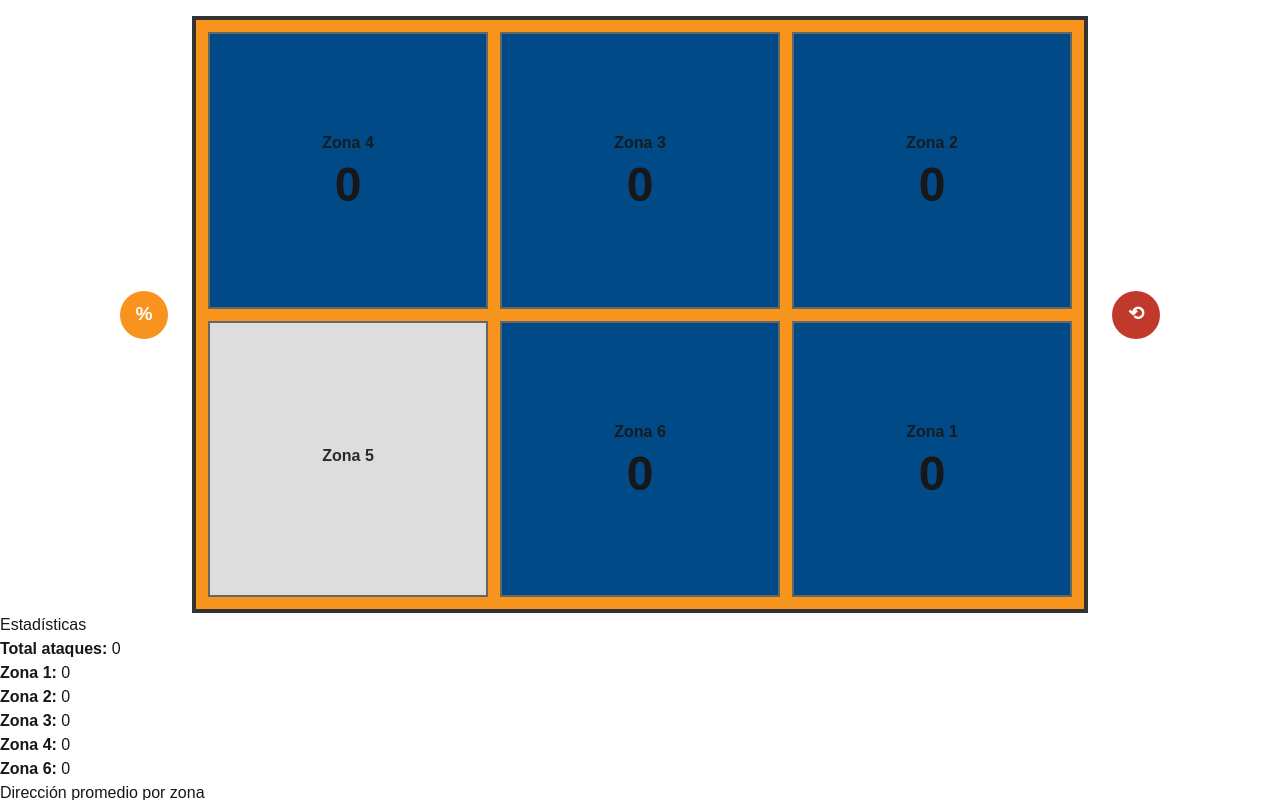
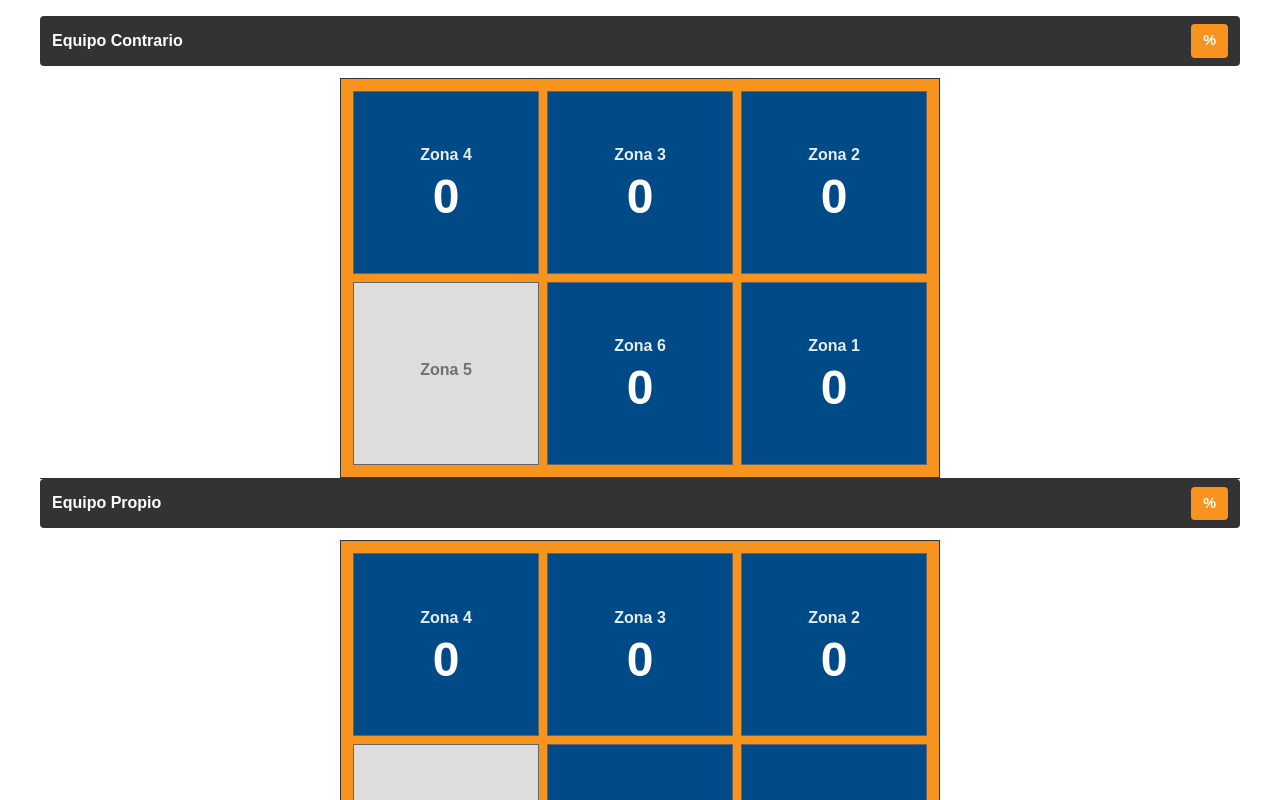
Before and after one commit to DiagoGar/VolyStats, a Next.js app: page / in a window 1280 px wide. Shown: the top 800 px of the page. Built offline with nearby package versions, Linux system fonts and the light colour scheme.

Commit message:
se crea otra mitad de cancha (ahora hay propia y rival) y se crea un hisotrial fantasma de spikes

```diff
--- a/src/app/page.tsx
+++ b/src/app/page.tsx
@@ -3,31 +3,29 @@
 import { Court } from "@/components/Court/Court";
 import { StatsPanel } from "@/components/Stats/StatsPanel";
 import { Stats } from "@/components/Stats/Stats";
-import { useMatchStats } from "@/hooks/useMatchStats";
-import { useSpikeTrajectories } from "@/hooks/useSpikeTrajectories";
+import { useGameStats } from "@/hooks/useGameStats";
+import { useGameTrajectories } from "@/hooks/useGameTrajectories";
 
 export default function Page() {
-  const { stats, addAttack, toggleMode, resetMatch } = useMatchStats();
-
-  const { trajectories, addTrajectory, resetTrajectories } =
-    useSpikeTrajectories();
+  const { stats, addAttack, toggleMode, resetGame } = useGameStats();
+  const { trajectories, addTrajectory, resetGame: resetTrajectories } = useGameTrajectories();
 
   return (
     <>
       <Court
         stats={stats}
+        trajectories={trajectories}
         onAttack={addAttack}
         onToggleMode={toggleMode}
         onReset={() => {
-          resetMatch();
+          resetGame();
           resetTrajectories();
         }}
         onSpikeDraw={addTrajectory}
-        spikeTrajectories={trajectories}
       />
 
-      <StatsPanel stats={stats} />
-      <Stats trajectories={trajectories} />
+      {/* <StatsPanel stats={stats} /> */}
+      {/* <Stats trajectories={trajectories.own} /> */}
     </>
   );
 }
--- a/src/components/Court/Court.tsx
+++ b/src/components/Court/Court.tsx
@@ -1,129 +1,62 @@
-import { ZoneButton } from "./Zone";
-import type { MatchStats, Zone } from "@/types/stats";
-import { calculatePercentage } from "@/utils/calculations";
-import { averageAngle } from "@/utils/spikeMath";
-import { useEffect, useRef } from "react";
-import { useState } from "react";
-import { SpikeDraw } from "../SpikeDraw/SpikeDraw";
-import type { SpikeTrajectoriesByZone } from "@/hooks/useSpikeTrajectories";
+import { HalfCourt } from "./HalfCourt";
+import type { Zone } from "@/types/stats";
+import type { GameStats } from "@/hooks/useGameStats";
+import type { GameTrajectories } from "@/hooks/useGameTrajectories";
 import "./court.css";
 
 interface Props {
-  stats: MatchStats;
-  onAttack: (zone: Zone) => void;
-  onToggleMode: () => void;
+  stats: GameStats;
+  trajectories: GameTrajectories;
+  onAttack: (team: "own" | "opponent", zone: Zone) => void;
+  onToggleMode: (team: "own" | "opponent") => void;
   onReset: () => void;
-
   onSpikeDraw: (
+    team: "own" | "opponent",
     zone: Zone,
     start: { x: number; y: number },
     end: { x: number; y: number }
   ) => void;
-
-  spikeTrajectories: SpikeTrajectoriesByZone;
 }
-
 
 export function Court({
   stats,
+  trajectories,
   onAttack,
   onToggleMode,
   onReset,
   onSpikeDraw,
-  spikeTrajectories,
 }: Props) {
+  return (
+    <section className="court-section">
+      <div className="court-container">
+        {/* Equipo Contrario - ARRIBA */}
+        <HalfCourt
+          team="opponent"
+          stats={stats.opponent}
+          spikeTrajectories={trajectories.opponent}
+          onAttack={(zone) => onAttack("opponent", zone)}
+          onToggleMode={() => onToggleMode("opponent")}
+          onSpikeDraw={(zone, start, end) => onSpikeDraw("opponent", zone, start, end)}
+        />
 
-  const [drawZone, setDrawZone] = useState<Zone | null>(null);
+        {/* Divisor */}
+        <div className="court-divider" />
 
-  const getValue = (zone: Zone) => {
-    if (stats.mode === "cantidad") {
-      return stats.zones[zone];
-    }
-
-    const percentage = calculatePercentage(stats.zones[zone], stats.total);
-
-    return `${percentage}%`;
-  };
-
-  const handleLongPress = (zone: Zone) => {
-    setDrawZone(zone);
-  };
-
-  const canvasRef = useRef<HTMLCanvasElement>(null);
-
-  return (
-    <section>
-      <div className="court-wrapper">
-        {/* Botón modo */}
-        <button
-          className="side-button mode"
-          onClick={onToggleMode}
-          aria-label="Cambiar modo"
-        >
-          {stats.mode === "cantidad" ? "%" : "#"}
-        </button>
-
-        {/* Cancha */}
-        <div className="court">
-          <canvas ref={canvasRef} className="court-canvas" />
-          {/* Fila delantera */}
-          <ZoneButton
-            zone={4}
-            value={getValue(4)}
-            onClick={onAttack}
-            onLongPress={handleLongPress}
-          />
-          <ZoneButton
-            zone={3}
-            value={getValue(3)}
-            onClick={onAttack}
-            onLongPress={handleLongPress}
-          />
-          <ZoneButton
-            zone={2}
-            value={getValue(2)}
-            onClick={onAttack}
-            onLongPress={handleLongPress}
-          />
-
-          {/* Fila zaguera */}
-          <div className="zone disabled">
-            <div className="zone-label">Zona 5</div>
-          </div>
-
-          <ZoneButton
-            zone={6}
-            value={getValue(6)}
-            onClick={onAttack}
-            onLongPress={handleLongPress}
-          />
-          <ZoneButton
-            zone={1}
-            value={getValue(1)}
-            onClick={onAttack}
-            onLongPress={handleLongPress}
-          />
-        </div>
-
-        {/* Botón reset */}
-        <button
-          className="side-button reset"
-          onClick={onReset}
-          aria-label="Resetear estadísticas"
-        >
-          ⟲
-        </button>
+        {/* Equipo Propio - ABAJO */}
+        <HalfCourt
+          team="own"
+          stats={stats.own}
+          spikeTrajectories={trajectories.own}
+          onAttack={(zone) => onAttack("own", zone)}
+          onToggleMode={() => onToggleMode("own")}
+          onSpikeDraw={(zone, start, end) => onSpikeDraw("own", zone, start, end)}
+        />
       </div>
 
-      {/* Pantalla de dibujo */}
-      {drawZone !== null && (
-        <SpikeDraw
-          zone={drawZone}
-          onClose={() => setDrawZone(null)}
-          onSpikeDraw={onSpikeDraw}
-          averageAngle={averageAngle(spikeTrajectories[drawZone])}
-        />
-      )}
+      {/* Botón reset global */}
+      <button className="reset-button" onClick={onReset} aria-label="Resetear todo">
+        ⟲ Resetear Partido
+      </button>
     </section>
   );
 }
--- /dev/null
+++ b/src/components/Court/HalfCourt.tsx
@@ -0,0 +1,115 @@
+import { ZoneButton } from "./Zone";
+import type { MatchStats, Zone } from "@/types/stats";
+import { calculatePercentage } from "@/utils/calculations";
+import { averageAngle } from "@/utils/spikeMath";
+import { SpikeDraw } from "../SpikeDraw/SpikeDraw";
+import type { SpikeTrajectoriesByZone } from "@/hooks/useGameTrajectories";
+import { useState } from "react";
+
+interface HalfCourtProps {
+  team: "own" | "opponent";
+  stats: MatchStats;
+  spikeTrajectories: SpikeTrajectoriesByZone;
+  onAttack: (zone: Zone) => void;
+  onToggleMode: () => void;
+  onSpikeDraw: (zone: Zone, start: { x: number; y: number }, end: { x: number; y: number }) => void;
+}
+
+export function HalfCourt({
+  team,
+  stats,
+  spikeTrajectories,
+  onAttack,
+  onToggleMode,
+  onSpikeDraw,
+}: HalfCourtProps) {
+  const [drawZone, setDrawZone] = useState<Zone | null>(null);
+
+  const getValue = (zone: Zone) => {
+    if (stats.mode === "cantidad") {
+      return stats.zones[zone];
+    }
+
+    const percentage = calculatePercentage(stats.zones[zone], stats.total);
+    return `${percentage}%`;
+  };
+
+  const handleLongPress = (zone: Zone) => {
+    setDrawZone(zone);
+  };
+
+  const handleAttack = (zone: Zone) => {
+    onAttack(zone);
+  };
+
+  const isOpponent = team === "opponent";
+
+  return (
+    <div className={`half-court ${team}`}>
+      {/* Encabezado */}
+      <div className="half-court-header">
+        <span className="team-name">{isOpponent ? "Equipo Contrario" : "Equipo Propio"}</span>
+        <button
+          className="mode-toggle"
+          onClick={onToggleMode}
+          aria-label="Cambiar modo"
+          title={stats.mode === "cantidad" ? "Modo: cantidad" : "Modo: porcentaje"}
+        >
+          {stats.mode === "cantidad" ? "%" : "#"}
+        </button>
+      </div>
+
+      {/* Cancha */}
+      <div className="court">
+        {/* Fila delantera */}
+        <ZoneButton
+          zone={4}
+          value={getValue(4)}
+          onClick={handleAttack}
+          onLongPress={handleLongPress}
+        />
+        <ZoneButton
+          zone={3}
+          value={getValue(3)}
+          onClick={handleAttack}
+          onLongPress={handleLongPress}
+        />
+        <ZoneButton
+          zone={2}
+          value={getValue(2)}
+          onClick={handleAttack}
+          onLongPress={handleLongPress}
+        />
+
+        {/* Fila zaguera */}
+        <div className="zone disabled">
+          <div className="zone-label">Zona 5</div>
+        </div>
+
+        <ZoneButton
+          zone={6}
+          value={getValue(6)}
+          onClick={handleAttack}
+          onLongPress={handleLongPress}
+        />
+        <ZoneButton
+          zone={1}
+          value={getValue(1)}
+          onClick={handleAttack}
+          onLongPress={handleLongPress}
+        />
+      </div>
+
+      {/* Modal de dibujo */}
+      {drawZone !== null && (
+        <SpikeDraw
+          zone={drawZone}
+          onClose={() => setDrawZone(null)}
+          onSpikeDraw={(zone, start, end) => onSpikeDraw(zone, start, end)}
+          averageAngle={averageAngle(spikeTrajectories[drawZone])}
+          trajectories={spikeTrajectories[drawZone]}
+        />
+      )}
+    </div>
+  );
+}
--- a/src/components/Court/court.css
+++ b/src/components/Court/court.css
@@ -1,89 +1,85 @@
+/* Contenedor principal */
+.court-section {
+  width: 100%;
+  display: flex;
+  flex-direction: column;
+  align-items: center;
+  gap: 24px;
+  padding: 16px;
+}
+
+.court-container {
+  display: flex;
+  flex-direction: column;
+  gap: 0;
+  align-items: stretch;
+  width: 100%;
+  max-width: 1200px;
+}
+
+/* Mitad de cancha */
+.half-court {
+  flex: 1;
+  display: flex;
+  flex-direction: column;
+  gap: 12px;
+  align-items: center;
+}
+
+.half-court-header {
+  display: flex;
+  justify-content: space-between;
+  align-items: center;
+  width: 100%;
+  padding: 8px 12px;
+  background-color: #333;
+  color: white;
+  border-radius: 4px;
+  gap: 8px;
+}
+
+.team-name {
+  font-weight: bold;
+  font-size: 1rem;
+}
+
+.mode-toggle {
+  padding: 6px 12px;
+  border: none;
+  border-radius: 4px;
+  background: #f7931e;
+  color: white;
+  font-weight: bold;
+  cursor: pointer;
+  font-size: 0.9rem;
+  transition: background 0.2s;
+}
+
+.mode-toggle:active {
+  transform: scale(0.95);
+}
+
+/* Divisor entre mitades */
+.court-divider {
+  width: 100%;
+  height: 1px;
+  background: #333;
+}
+
+/* Cancha individual */
 .court {
   display: grid;
   grid-template-columns: repeat(3, 1fr);
   grid-template-rows: repeat(2, 1fr);
-  gap: 12px;
+  gap: 8px;
 
-  width: 70vw;
-  max-width: 900px;
-  min-width: 320px;
-
+  width: 100%;
+  max-width: 600px;
   aspect-ratio: 3 / 2;
 
-  border: 4px solid #333;
+  border: 1px solid #333;
   padding: 12px;
   background-color: #f7941d;
-}
-
-.court-wrapper {
-  display: flex;
-  align-items: center;
-  justify-content: center;
-  gap: 24px;
-  margin-top: 16px;
-}
-
-.side-button {
-  width: 48px;
-  height: 48px;
-  border-radius: 50%;
-  border: none;
-
-  background: #f7931e;
-  color: white;
-  font-size: 1.2rem;
-  font-weight: bold;
-
-  cursor: pointer;
-  touch-action: manipulation;
-}
-
-
-.side-button:active {
-  transform: scale(0.95);
-}
-
-.side-button.reset {
-  background: #c0392b;
-}
-
-.zone {
-  display: flex;
-  flex-direction: column;
-  align-items: center;
-  justify-content: center;
-
-  font-size: 18px;
-  font-weight: bold;
-
-  border: 2px solid #666;
-  background-color: #004b87;
-
-  cursor: pointer;
-  user-select: none;
-}
-
-.zone-label {
-  font-size: 1rem;
-  margin-bottom: 6px;
-  opacity: 0.9;
-}
-
-.zone-value {
-  font-size: clamp(1.8rem, 4vw, 3rem);
-  line-height: 1;
-}
-
-.zone:hover {
-  background-color: #005697 ;
-}
-
-.zone.disabled {
-  background-color: #ddd;
-  cursor: not-allowed;
-}
-
-.court {
   position: relative;
 }
 
@@ -94,7 +90,71 @@
   pointer-events: none;
 }
 
+/* Botón de reset */
+.reset-button {
+  padding: 12px 24px;
+  border: none;
+  border-radius: 8px;
+  background: #c0392b;
+  color: white;
+  font-size: 1rem;
+  font-weight: bold;
+  cursor: pointer;
+  transition: background 0.2s;
+}
+
+.reset-button:hover {
+  background: #a93226;
+}
+
+.reset-button:active {
+  transform: scale(0.95);
+}
+
+/* Zonas */
 .zone {
+  display: flex;
+  flex-direction: column;
+  align-items: center;
+  justify-content: center;
+
+  font-size: 18px;
+  font-weight: bold;
+
+  border: 1px solid #666;
+  background-color: #004b87;
+
+  cursor: pointer;
+  user-select: none;
   position: relative;
   z-index: 2;
+  transition: background-color 0.2s;
 }
+
+.zone-label {
+  font-size: 1rem;
+  margin-bottom: 6px;
+  opacity: 0.9;
+  color: white;
+}
+
+.zone-value {
+  font-size: clamp(1.8rem, 4vw, 3rem);
+  line-height: 1;
+  color: white;
+}
+
+.zone:hover {
+  background-color: #005697;
+}
+
+.zone.disabled {
+  background-color: #ddd;
+  cursor: not-allowed;
+  color: #666;
+}
+
+.zone.disabled .zone-label,
+.zone.disabled .zone-value {
+  color: #666;
+}
--- a/src/components/SpikeDraw/SpikeDraw.tsx
+++ b/src/components/SpikeDraw/SpikeDraw.tsx
@@ -2,12 +2,14 @@
 
 import { useEffect, useRef, useState } from "react";
 import type { Zone } from "@/types/stats";
+import type { SpikeVector } from "@/types/spike";
 import { zoneOrigins } from "./zoneOrigins";
 import {
   drawCourt,
   drawOrigin,
   drawLine,
   drawAverageArrow,
+  drawGhostTrajectories,
   isNearOrigin,
   getNormalizedPos,
 } from "@/utils/canvasUtils";
@@ -25,6 +27,9 @@ interface Props {
 
   // 🔹 NUEVO: ángulo promedio (en radianes)
   averageAngle?: number | null;
+
+  // 🔹 NUEVO: historial de trayectorias de la zona
+  trajectories?: SpikeVector[];
 }
 
 export function SpikeDraw({
@@ -32,6 +37,7 @@ export function SpikeDraw({
   onClose,
   onSpikeDraw,
   averageAngle,
+  trajectories = [],
 }: Props) {
   const canvasRef = useRef<HTMLCanvasElement>(null);
 
@@ -61,6 +67,10 @@ export function SpikeDraw({
     setCurrentEnd(pos);
 
     drawCourt(ctx, canvas);
+
+    // 🔹 Dibujar historial fantasma primero (para que no compita visualmente)
+    drawGhostTrajectories(ctx, canvas, trajectories);
+
     drawOrigin(ctx, canvas, origin);
 
     // 🔹 Flecha promedio
@@ -83,6 +93,10 @@ export function SpikeDraw({
     const ctx = canvas.getContext("2d")!;
 
     drawCourt(ctx, canvas);
+
+    // 🔹 Dibujar historial fantasma
+    drawGhostTrajectories(ctx, canvas, trajectories);
+
     drawOrigin(ctx, canvas, origin);
 
     if (averageAngle != null) {
@@ -114,6 +128,10 @@ useEffect(() => {
     console.log("🔄 resize canvas", canvas.width, canvas.height);
 
     drawCourt(ctx, canvas);
+
+    // 🔹 Dibujar historial fantasma primero
+    drawGhostTrajectories(ctx, canvas, trajectories);
+
     drawOrigin(ctx, canvas, origin);
 
     if (typeof averageAngle === "number") {
@@ -128,7 +146,7 @@ useEffect(() => {
   window.addEventListener("resize", resize);
 
   return () => window.removeEventListener("resize", resize);
-}, [zone, origin, averageAngle]);
+}, [zone, origin, averageAngle, trajectories]);
 
 
   return (
--- /dev/null
+++ b/src/hooks/useGameStats.ts
@@ -0,0 +1,73 @@
+import { useState } from "react";
+import type { Zone, MatchStats, Mode } from "@/types/stats";
+
+const initialTeamStats: MatchStats = {
+  zones: {
+    1: 0,
+    2: 0,
+    3: 0,
+    4: 0,
+    6: 0,
+  },
+  total: 0,
+  mode: "cantidad",
+};
+
+export interface GameStats {
+  own: MatchStats;
+  opponent: MatchStats;
+}
+
+export function useGameStats() {
+  const [stats, setStats] = useState<GameStats>({
+    own: initialTeamStats,
+    opponent: initialTeamStats,
+  });
+
+  const addAttack = (team: "own" | "opponent", zone: Zone) => {
+    setStats((prev) => ({
+      ...prev,
+      [team]: {
+        ...prev[team],
+        zones: {
+          ...prev[team].zones,
+          [zone]: prev[team].zones[zone] + 1,
+        },
+        total: prev[team].total + 1,
+      },
+    }));
+  };
+
+  const toggleMode = (team: "own" | "opponent") => {
+    setStats((prev) => ({
+      ...prev,
+      [team]: {
+        ...prev[team],
+        mode:
+          prev[team].mode === "cantidad" ? "porcentaje" : "cantidad",
+      },
+    }));
+  };
+
+  const resetGame = () => {
+    setStats({
+      own: initialTeamStats,
+      opponent: initialTeamStats,
+    });
+  };
+
+  const resetTeam = (team: "own" | "opponent") => {
+    setStats((prev) => ({
+      ...prev,
+      [team]: initialTeamStats,
+    }));
+  };
+
+  return {
+    stats,
+    addAttack,
+    toggleMode,
+    resetGame,
+    resetTeam,
+  };
+}
--- /dev/null
+++ b/src/hooks/useGameTrajectories.ts
@@ -0,0 +1,68 @@
+import { useState } from "react";
+import type { SpikeVector } from "@/types/spike";
+import type { Zone } from "@/types/stats";
+import { createSpikeVector } from "@/utils/spikeMath";
+
+export type SpikeTrajectoriesByZone = Record<Zone, SpikeVector[]>;
+
+export interface GameTrajectories {
+  own: SpikeTrajectoriesByZone;
+  opponent: SpikeTrajectoriesByZone;
+}
+
+const emptyTrajectories: SpikeTrajectoriesByZone = {
+  1: [],
+  2: [],
+  3: [],
+  4: [],
+  6: [],
+};
+
+export function useGameTrajectories() {
+  const [trajectories, setTrajectories] = useState<GameTrajectories>({
+    own: emptyTrajectories,
+    opponent: emptyTrajectories,
+  });
+
+  const addTrajectory = (
+    team: "own" | "opponent",
+    zone: Zone,
+    start: { x: number; y: number },
+    end: { x: number; y: number }
+  ) => {
+    const spikeData = createSpikeVector(zone, start, end);
+
+    setTrajectories((prev) => ({
+      ...prev,
+      [team]: {
+        ...prev[team],
+        [zone]: [
+          ...prev[team][zone],
+          {
+            id: crypto.randomUUID(),
+            ...spikeData,
+          },
+        ],
+      },
+    }));
+  };
+
+  const resetGame = () =>
+    setTrajectories({
+      own: emptyTrajectories,
+      opponent: emptyTrajectories,
+    });
+
+  const resetTeam = (team: "own" | "opponent") =>
+    setTrajectories((prev) => ({
+      ...prev,
+      [team]: emptyTrajectories,
+    }));
+
+  return {
+    trajectories,
+    addTrajectory,
+    resetGame,
+    resetTeam,
+  };
+}
```
Also changed, not shown: src/utils/canvasUtils.ts (+16 -0 lines).
